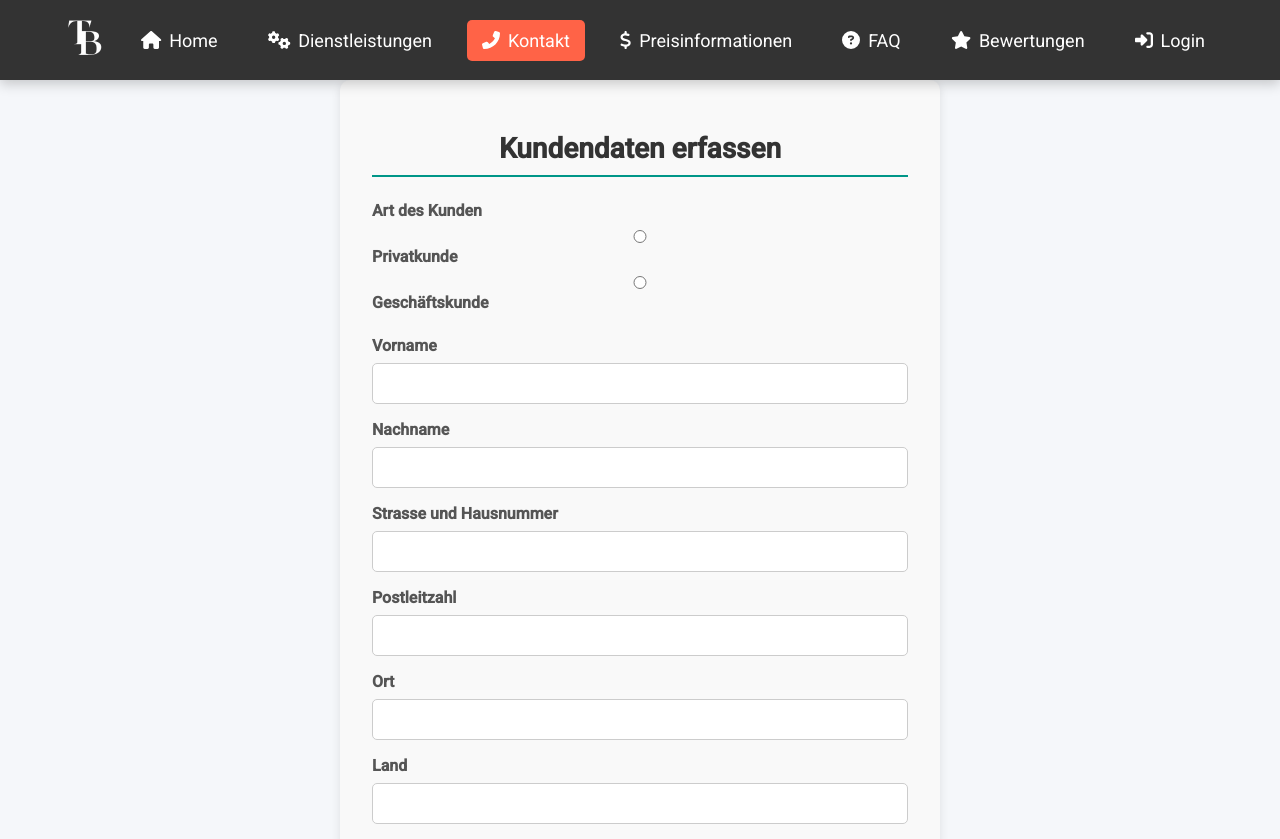
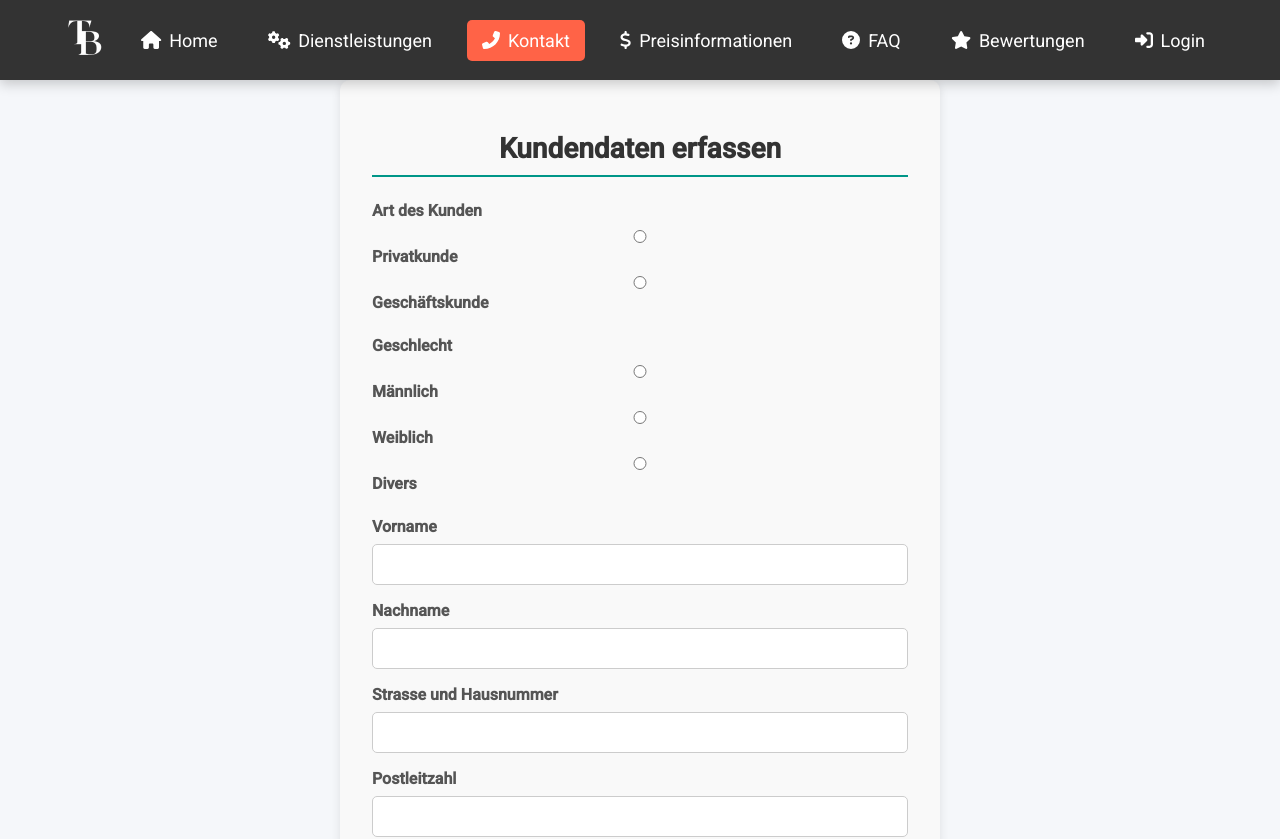
Before and after one commit to tbs-dienste/webfrostend, a React (Create React App) app: page /kontakt in a window 1280 px wide. Shown: the top 839 px of the page. Built offline with nearby package versions, Linux system fonts and the light colour scheme; no server answers; what @react-pdf/renderer would draw is missing.

Commit message:
FINITITTOO

```diff
--- a/src/components/Administrativ/Statistik.jsx
+++ b/src/components/Administrativ/Statistik.jsx
@@ -1,5 +1,5 @@
 import React, { useState, useEffect } from "react";
-import { Line, Pie } from "react-chartjs-2";
+import { Line, Pie, Bar } from "react-chartjs-2";
 import axios from "axios";
 import {
   Chart as ChartJS,
@@ -11,6 +11,7 @@ import {
   Tooltip,
   Legend,
   ArcElement,
+  BarElement,
 } from "chart.js";
 import "./Statistik.scss";
 
@@ -22,7 +23,8 @@ ChartJS.register(
   ArcElement,
   Title,
   Tooltip,
-  Legend
+  Legend,
+  BarElement
 );
 
 const Statistik = () => {
@@ -76,9 +78,49 @@ const Statistik = () => {
     kundenProLand,
     topDienstleistungen,
     offeneAufträge,
+    kundenProGeschlecht,
     abgeschlosseneAufträge,
     durchschnittBewertung,
+    geschlechtVerteilung,
   } = statistikData;
+
+  // Prepare data for Pie and Bar charts
+  const pieChartDataLand = {
+    labels: kundenProLand.map(item => item.land),
+    datasets: [
+      {
+        data: kundenProLand.map(item => item.anzahl),
+        backgroundColor: ["#FF6384", "#36A2EB", "#FFCE56", "#4BC0C0", "#FF9F40"],
+        hoverOffset: 4,
+      },
+    ],
+  };
+// Beispiel für die Vorbereitung der Daten für ein Pie- und Bar-Diagramm basierend auf Geschlecht
+const pieChartDataGeschlecht = {
+    labels: kundenProGeschlecht.map(item => item.geschlecht), // Labels für jedes Geschlecht
+    datasets: [
+      {
+        data: kundenProGeschlecht.map(item => item.anzahl), // Anzahl der Kunden pro Geschlecht
+        backgroundColor: ["#FF6384", "#36A2EB", "#FFCE56", "#4BC0C0", "#FF9F40"], // Farben für jedes Segment
+        hoverOffset: 4, // Offset, wenn das Segment mit der Maus hoveriert wird
+      },
+    ],
+  };
+
+
+
+  const barChartDataTopDienstleistungen = {
+    labels: topDienstleistungen.map(item => item.dienstleistung),
+    datasets: [
+      {
+        label: "Top Dienstleistungen",
+        data: topDienstleistungen.map(item => item.anzahl),
+        backgroundColor: "#36A2EB",
+        borderColor: "#36A2EB",
+        borderWidth: 1,
+      },
+    ],
+  };
 
   const chartData = {
     tag: {
@@ -152,7 +194,7 @@ const Statistik = () => {
         },
         {
           label: "Geschäftliche Kunden",
-          data: kontakteProJahr.filter(item => item.art === "geschaeft").map((item) => item.anzahl),
+          data: kontakteProJahr.filter(item => item.art === "geschäft").map((item) => item.anzahl),
           fill: false,
           borderColor: "rgba(255, 99, 132, 1)",
           tension: 0.1,
@@ -219,6 +261,24 @@ const Statistik = () => {
         <h3>{currentChart.title}</h3>
         <Line data={currentChart} />
       </div>
+
+      {/* Pie Chart für Kunden nach Land */}
+      <div className="chart-container">
+        <h3>Verteilung der Kunden nach Land</h3>
+        <Pie data={pieChartDataLand} />
+      </div>
+
+      {/* Pie Chart für Geschlecht */}
+      <div className="chart-container">
+        <h3>Verteilung nach Geschlecht</h3>
+        <Pie data={pieChartDataGeschlecht} />
+      </div>
+
+      {/* Bar Chart für Top Dienstleistungen */}
+      <div className="chart-container">
+        <h3>Top Dienstleistungen</h3>
+        <Bar data={barChartDataTopDienstleistungen} />
+      </div>
     </div>
   );
 };
--- a/src/components/Kunden/KundeErfassen.jsx
+++ b/src/components/Kunden/KundeErfassen.jsx
@@ -130,6 +130,42 @@ const KundeErfassen = () => {
         )}
 
         <div className="formular-gruppe">
+          <label>Geschlecht</label>
+          <div className="radio-group">
+            <label>
+              <input
+                type="radio"
+                name="geschlecht"
+                value="männlich"
+                checked={kunde.geschlecht === 'männlich'}
+                onChange={handleInputChange}
+              />
+              Männlich
+            </label>
+            <label>
+              <input
+                type="radio"
+                name="geschlecht"
+                value="weiblich"
+                checked={kunde.geschlecht === 'weiblich'}
+                onChange={handleInputChange}
+              />
+              Weiblich
+            </label>
+            <label>
+              <input
+                type="radio"
+                name="geschlecht"
+                value="divers"
+                checked={kunde.geschlecht === 'divers'}
+                onChange={handleInputChange}
+              />
+              Divers
+            </label>
+          </div>
+        </div>
+
+        <div className="formular-gruppe">
           <label htmlFor="vorname">Vorname</label>
           <input type="text" id="vorname" name="vorname" value={kunde.vorname} onChange={handleInputChange} />
         </div>
```
